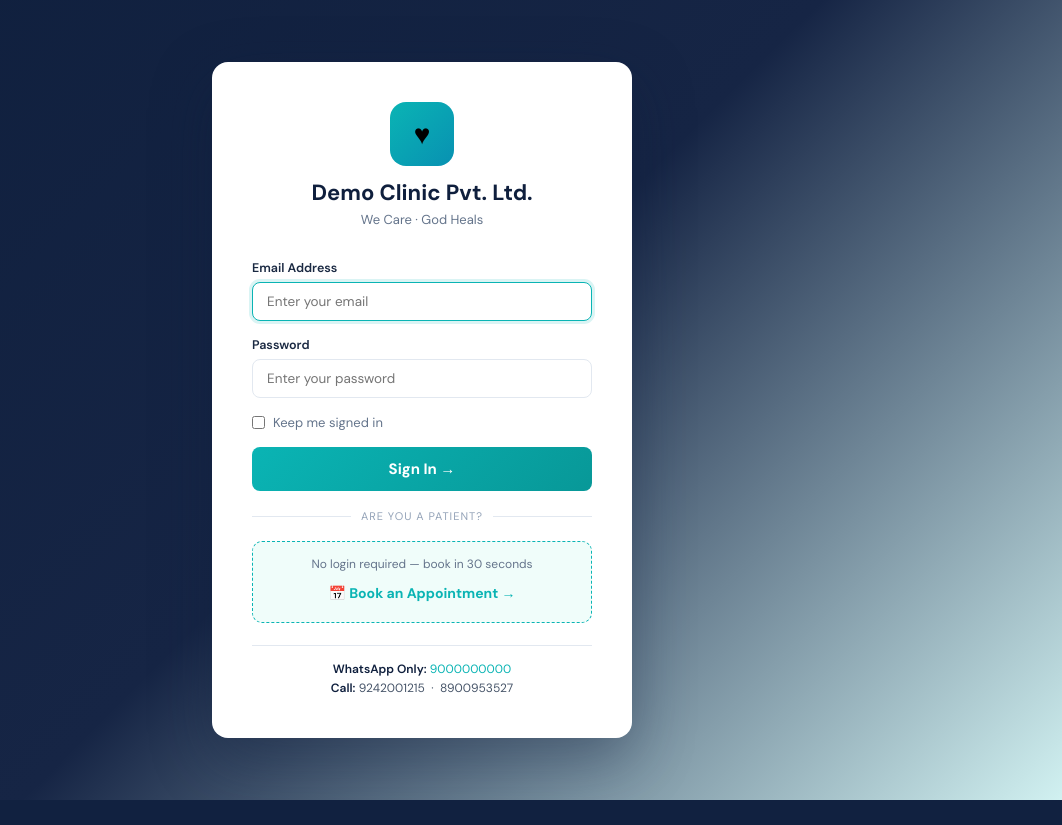
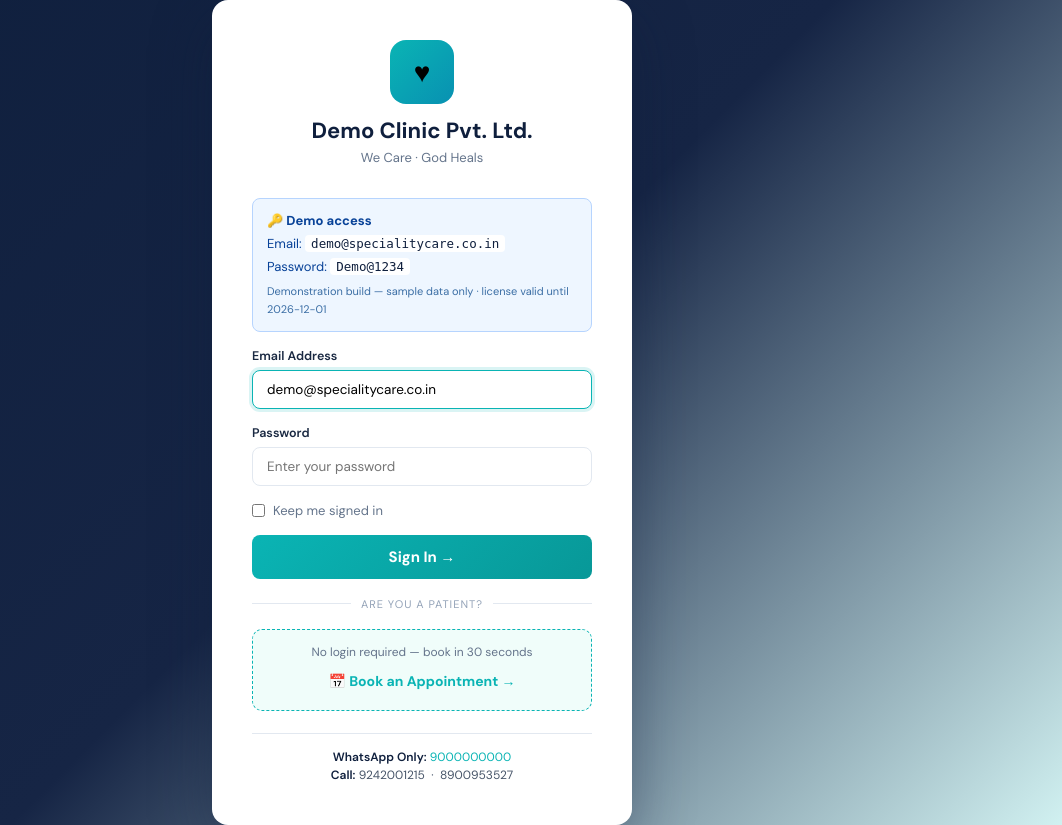
Before and after one commit to xpindia22/specialitycare-demo, a Laravel app: page /login in a window 1280 px wide. Shown: the whole page, without its empty margins (218-1280 px from the left). Before the commit the page ends 800 px from the top, so only its background shows below. Run offline with Laravel 12, Linux system fonts and the light colour scheme; some libraries are stand-ins or nearby versions.

Commit message:
feat(demo): show demo credentials banner on login page + prefill demo email

```diff
--- a/resources/views/auth/login.blade.php
+++ b/resources/views/auth/login.blade.php
@@ -33,6 +33,10 @@
         .divider::before, .divider::after { content:'';flex:1;height:1px;background:#e2e8f0; }
         .contact-footer { text-align:center;margin-top:22px;padding-top:14px;border-top:1px solid #e2e8f0;font-size:12px;color:#475569;line-height:1.55; }
         .contact-footer strong { color:#0f1f3d;font-weight:600; }
+        .demo-banner { background:#eef6ff;border:1px solid #b6d4fe;color:#084298;border-radius:8px;padding:12px 14px;margin-bottom:16px;font-size:13px;line-height:1.6; }
+        .demo-banner code { background:#fff;padding:1px 6px;border-radius:4px;font-size:12.5px;color:#0f1f3d; }
+        .demo-banner .demo-cred { margin-top:2px; }
+        .demo-banner .demo-note { margin-top:6px;font-size:11px;color:#3b6ea5; }
     </style>
 </head>
 <body>
@@ -41,6 +45,13 @@
         <div class="logo-icon">♥</div>
         <h1>Demo Clinic Pvt. Ltd.</h1>
         <p>We Care · God Heals</p>
+    </div>
+
+    <div class="demo-banner">
+        <strong>🔑 Demo access</strong>
+        <div class="demo-cred">Email: <code>demo@specialitycare.co.in</code></div>
+        <div class="demo-cred">Password: <code>Demo@1234</code></div>
+        <div class="demo-note">Demonstration build — sample data only · license valid until 2026-12-01</div>
     </div>
 
     @if(session('error'))
@@ -56,7 +67,7 @@
     @csrf
     <div class="form-group">
         <label class="form-label">Email Address</label>
-        <input type="email" name="email" class="form-control {{ $errors->has('email') ? 'is-invalid':'' }}" value="{{ old('email') }}" required autofocus placeholder="Enter your email">
+        <input type="email" name="email" class="form-control {{ $errors->has('email') ? 'is-invalid':'' }}" value="{{ old('email', 'demo@specialitycare.co.in') }}" required autofocus placeholder="Enter your email">
         @error('email')<div class="invalid-feedback">{{ $message }}</div>@enderror
     </div>
     <div class="form-group">
```
